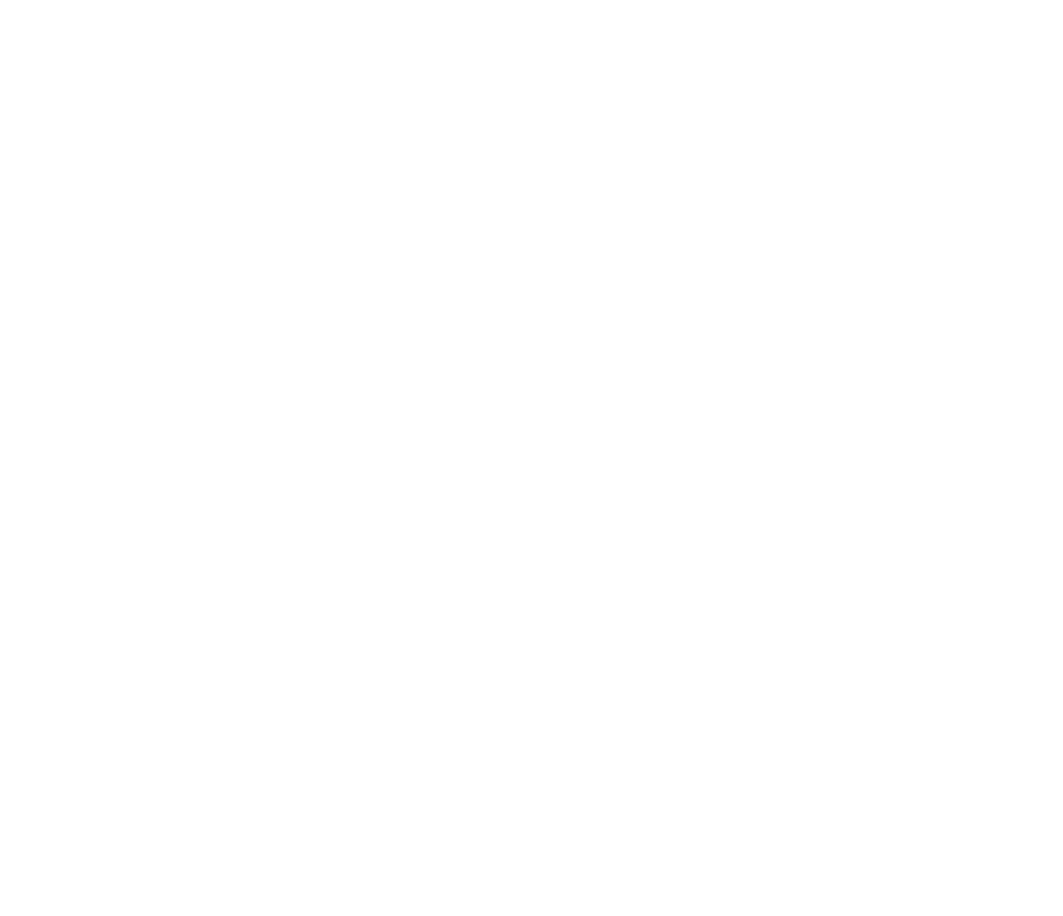
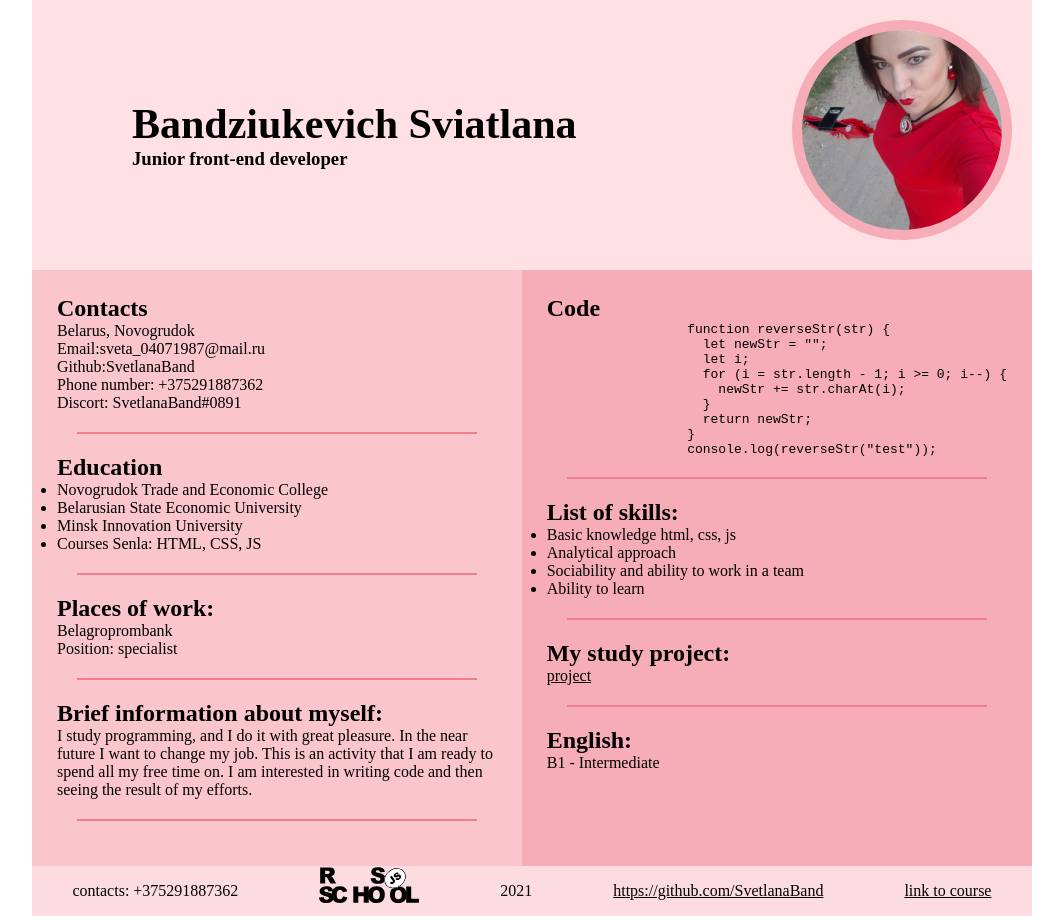
Before and after one commit to SvetlanaBand/rsschool-cv, a plain HTML site: page index.html in a window 1280 px wide. Shown: the whole page, without its empty margins (108-1171 px from the left). Before the commit the page ends 800 px from the top, so only its background shows below. Drawn offline with Linux system fonts and the light colour scheme.

Commit message:
feat: change file html css

```diff
--- a/index.html
+++ b/index.html
@@ -4,7 +4,92 @@
     <meta charset="UTF-8" />
     <meta http-equiv="X-UA-Compatible" content="IE=edge" />
     <meta name="viewport" content="width=device-width, initial-scale=1.0" />
+    <link rel="stylesheet" href="./style.css" />
     <title>Document</title>
   </head>
-  <body></body>
+  <body>
+    <div class="container">
+      <div class="wraper">
+        <header>
+          <nav class="content">
+            <div class="name">
+              <h1>Bandziukevich Sviatlana</h1>
+              <h3>Junior front-end developer</h3>
+            </div>
+            <div class="round">
+              <img src="./photo.jpg" alt="photo Sviatlana" class="photo" />
+            </div>
+          </nav>
+        </header>
+        <main>
+          <div class="info">
+            <article class="info_left">
+              <ul class="marcer">
+                <p class="bold">Contacts</p>
+                <li>Belarus, Novogrudok</li>
+                <li>Email:sveta_04071987@mail.ru</li>
+                <li>Github:SvetlanaBand</li>
+                <li>Phone number: +375291887362</li>
+                <li>Discort: SvetlanaBand#0891</li>
+              </ul>
+              <hr />
+              <ul>
+                <p class="bold"> Education </p>
+                <li>Novogrudok Trade and Economic College</li>
+                <li>Belarusian State Economic University</li>
+                <li>Minsk Innovation University</li>
+                <li>Courses Senla: HTML, CSS, JS</li>
+              </ul>
+              <hr />
+              <p> <Places class="bold">Places of work:</p>Belagroprombank</p>
+              <p>Position: specialist</p>
+              <hr>
+              <p>  <Brief class="bold">Brief information about myself: </p> I study programming, and I do it with great pleasure. In the near future I want to change my job. This is an activity that I am ready to spend all my free time on. I am interested in writing code and then seeing the result of my efforts.
+                <hr /></p>
+            </article>
+            <article class="info_reight">
+              <div>
+                <p class="bold"> Code </p>
+                <p> <pre>
+                  function reverseStr(str) {
+                    let newStr = "";
+                    let i;
+                    for (i = str.length - 1; i >= 0; i--) {
+                      newStr += str.charAt(i);
+                    }
+                    return newStr;
+                  }
+                  console.log(reverseStr("test"));</pre></p>
+              </div>
+              <hr>
+              <div>
+              <ul><p class="bold">List of skills: </p>
+              <li>Basic knowledge html, css, js</li>
+              <li> Analytical approach</li>
+              <li>Sociability and ability to work in a team</li>
+              <li>Ability to learn</li></ul>
+              </div>
+              <hr>
+              <div> <p class="bold"> My study project:</p> <a class="link" href="https://musing-pasteur-b24175.netlify.app/html/"
+                >project
+              </a></div>
+              <hr>
+              <div><p class="bold">English:</p> <p>B1 - Intermediate </p></div>
+            </article>
+          </div>
+        </main>
+        <footer class="contacts">
+          <p>contacts: +375291887362</p>
+          <div class="logo"></div>
+          <p>2021</p>
+          <p>
+            <a class="link" href="https://github.com/SvetlanaBand"
+              >https://github.com/SvetlanaBand
+            </a>
+          </p>
+          <p><a class="link" href="https://rs.school/js/">link to course</a></p>
+        </footer>
+      </div>
+    </div>
+  </body>
 </html>
--- a/style.css
+++ b/style.css
@@ -0,0 +1,89 @@
+*
+{
+  margin: 0;
+  padding: 0;
+}
+.container {
+    max-width: 1000px;
+    margin: 0 auto;
+    background-color: #ffe0e4;
+}
+.wraper {
+    margin: 0 auto;
+
+}
+.content {
+    display: flex;
+   justify-content: space-between;
+   margin: 0 auto;
+}
+.name {
+    flex-grow: 2;
+    margin: 100px;
+}
+.round {
+    display: inline-block;
+    border-radius: 50%;
+    overflow: hidden;
+    border: 10px solid #f7adb7;
+    width: 200px;
+    height: 200px;
+
+   margin: 20px;
+
+   background-size: auto 400px;
+}
+h1 {
+    font-size: 42px;
+}
+.photo {
+   width: 100%;
+   height: 100%;
+   object-fit: cover;
+
+}
+.info {
+    display: flex;
+}
+.info_left {
+    background-color: #fac5cd;
+    padding: 25px;
+   width: 50%;
+}
+.info_reight {
+    flex-grow: 2;
+    background-color: #f7adb7;
+    padding: 25px;
+    width: 50%;
+}
+.contacts {
+    background-color: #fcdce1;
+    display: flex;
+    justify-content: space-around;
+    align-items: center;
+}
+.logo {
+    width: 100px;
+    height: 50px;
+    background: url(./rs_school_js.svg) no-repeat;
+}
+.link {
+    color: black;
+}
+.work {
+    background-color: #f7adb7;
+}
+ hr {
+    border: none; /* Убираем границу */
+    background-color: #f07f8e; /* Цвет линии */
+    color: #f07f8e; /* Цвет линии для IE6-7 */
+    height: 2px; /* Толщина линии */
+    margin: 20px;
+   }
+   .marcer {
+       list-style-type: none;
+   }
+   .bold {
+       font-size: 24px;
+       font-weight: bold;
+   }
```
Also changed, not shown: rs_school_js.svg (added), 2 other files.
